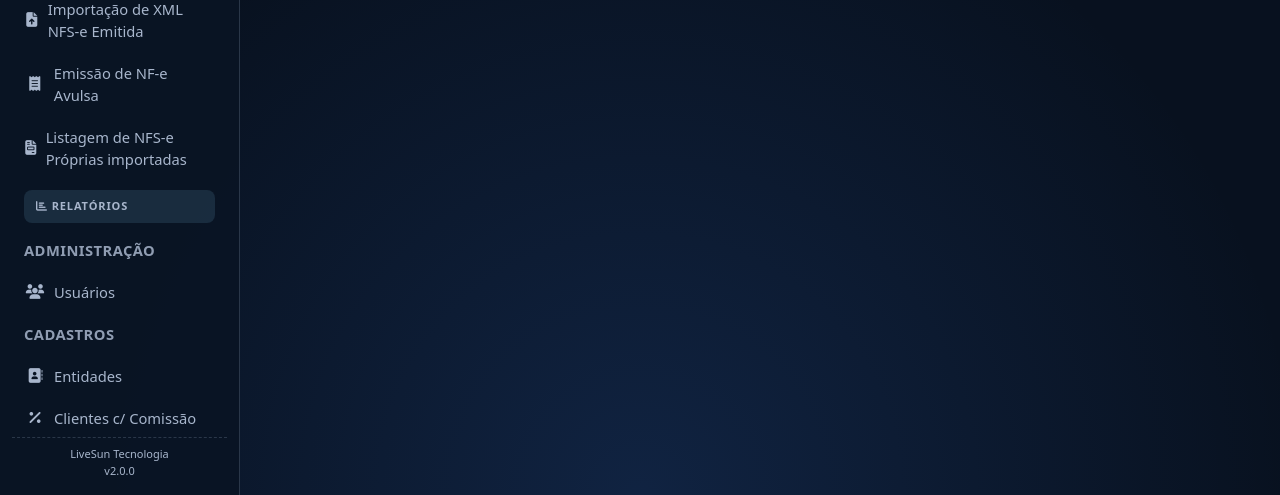
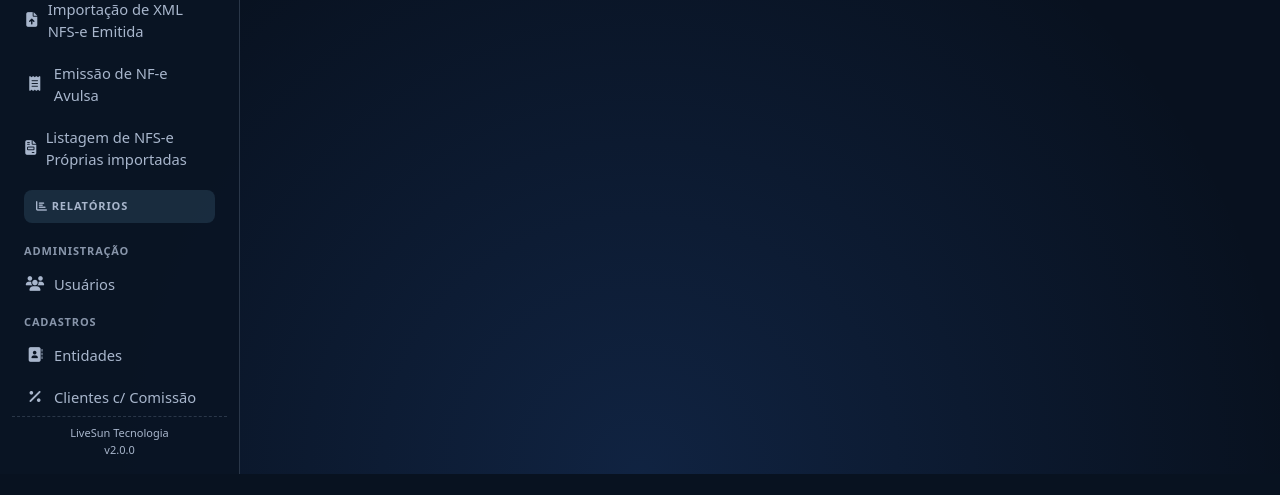
Before and after one commit to WagnerLiveSun/livesun-comercial, a Flask app: page /backoffice/comercial/acesso in a window 1280 px wide. Shown: the part 864-1359 px from the top of the page. After the commit the page ends 1338 px from the top, so only its background shows below. Run offline with Flask 3, Linux system fonts and the light colour scheme; the visitor is signed in with stand-in values (Sample User, id 1); parts of the project's set-up code (start-up, migrations or seed data) failed here and were passed over; some libraries are stand-ins or nearby versions.

Commit message:
style: harmoniza subgrupos do menu Relatorios (fonte 11px, mesma familia dos rotulos de secao)

```diff
--- a/src/templates/layout.html
+++ b/src/templates/layout.html
@@ -387,16 +387,17 @@
         }
 
         .ls-sidebar-group-label {
-            font-size: 0.92rem;
+            font-size: 11px;
             font-weight: 600;
             text-transform: uppercase;
-            letter-spacing: 0.03em;
+            letter-spacing: 0.08em;
             color: var(--ls-text-muted);
-            padding: 8px 12px;
+            padding: 6px 12px 2px;
+            margin-top: 6px;
             cursor: default;
             list-style: none;
-            border-radius: 12px;
-            opacity: 0.85;
+            border-radius: 8px;
+            opacity: 0.8;
         }
 
 
```
